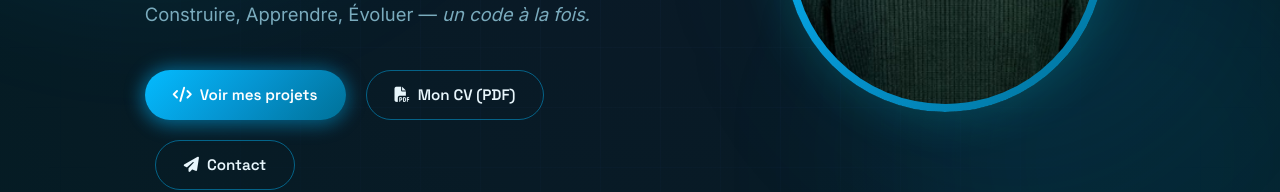
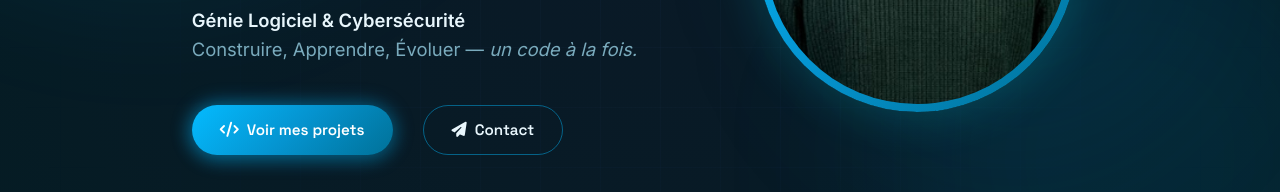
Before and after one commit to salih-dot-oss/portfolio-ssg, a React (Vite) app in the folder client/: page / in a window 1280 px wide. Shown: the part 493-685 px from the top of the page. Built offline with nearby package versions, Linux system fonts and the light colour scheme; no server answers; the database is empty.

Commit message:
Modification de Hero.jsx sans CV

```diff
--- a/client/src/components/Hero.jsx
+++ b/client/src/components/Hero.jsx
@@ -60,9 +60,6 @@ export default function Hero() {
             <a href="#projects" className="btn btn-primary btn-glow">
               <i className="fas fa-code"></i> Voir mes projets
             </a>
-            <a href="/cv" className="btn btn-outline">
-              <i className="fas fa-file-pdf"></i> Mon CV (PDF)
-            </a>
             <a href="#contact" className="btn btn-outline" style={{ marginLeft: '10px' }}>
               <i className="fas fa-paper-plane"></i> Contact
             </a>
```
